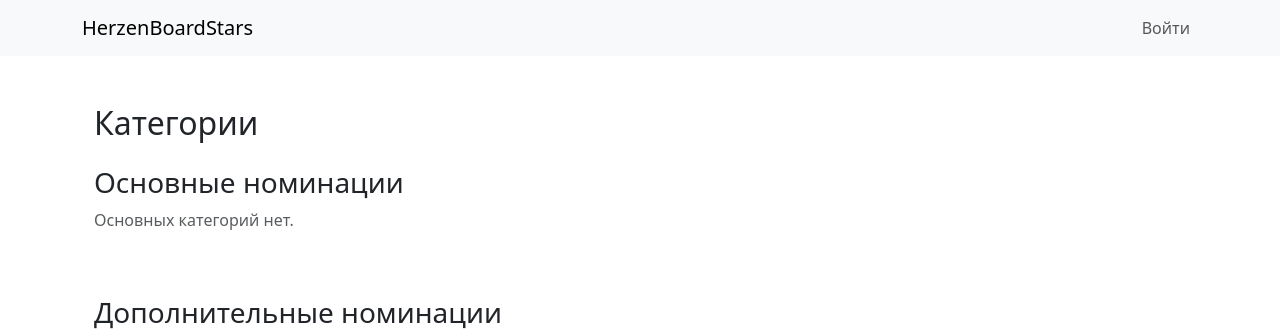
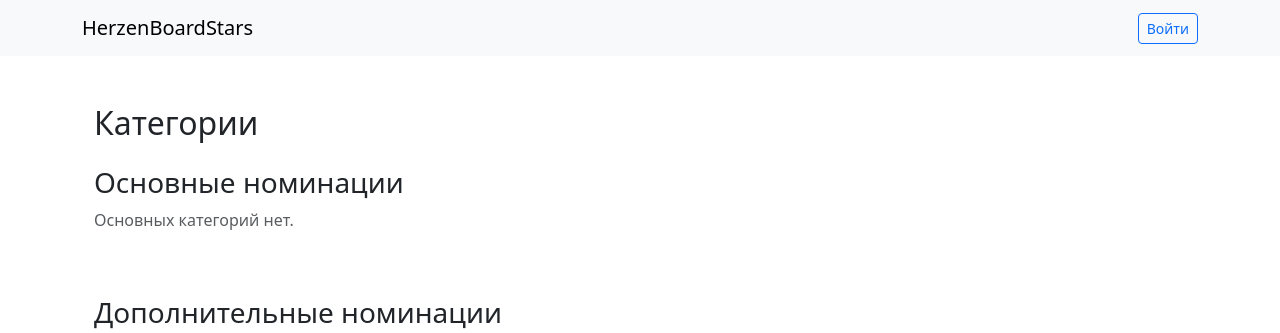
Before and after one commit to superznake/herzenboardstars, a Django app: page /categories/ in a window 1280 px wide. Shown: the top 333 px of the page. Run offline with Django 4.2, Linux system fonts and the light colour scheme; data that the repository does not hold is empty.

Commit message:
Update base.html

```diff
--- a/templates/base.html
+++ b/templates/base.html
@@ -9,32 +9,17 @@
     <div class="container">
         <a class="navbar-brand" href="{% url 'index' %}">HerzenBoardStars</a>
 
-        <!-- Add this navbar toggler button -->
-        <button class="navbar-toggler" type="button" data-bs-toggle="collapse"
-                data-bs-target="#navbarContent" aria-controls="navbarContent"
-                aria-expanded="false" aria-label="Toggle navigation">
-            <span class="navbar-toggler-icon"></span>
-        </button>
-
-        <!-- Add an ID to the collapsible div -->
-        <div class="collapse navbar-collapse" id="navbarContent">
-            <ul class="navbar-nav ms-auto">
-                {% if request.user.is_authenticated %}
-                    <li class="nav-item">
-                        <span class="nav-link">Привет, {{ request.user.first_name }}</span>
-                    </li>
-                    <li class="nav-item">
-                        <form action="{% url 'logout' %}" method="post">
-                            {% csrf_token %}
-                            <button type="submit">Выйти</button>
-                        </form>
-                    </li>
-                {% else %}
-                    <li class="nav-item">
-                        <a class="nav-link" href="{% url 'login' %}">Войти</a>
-                    </li>
-                {% endif %}
-            </ul>
+        <!-- Login/logout placed directly in the header area -->
+        <div class="d-flex">
+            {% if request.user.is_authenticated %}
+                <span class="me-2">Привет, {{ request.user.first_name }}</span>
+                <form action="{% url 'logout' %}" method="post" class="d-inline">
+                    {% csrf_token %}
+                    <button type="submit" class="btn btn-sm btn-outline-secondary">Выйти</button>
+                </form>
+            {% else %}
+                <a href="{% url 'login' %}" class="btn btn-sm btn-outline-primary">Войти</a>
+            {% endif %}
         </div>
     </div>
 </nav>
```
